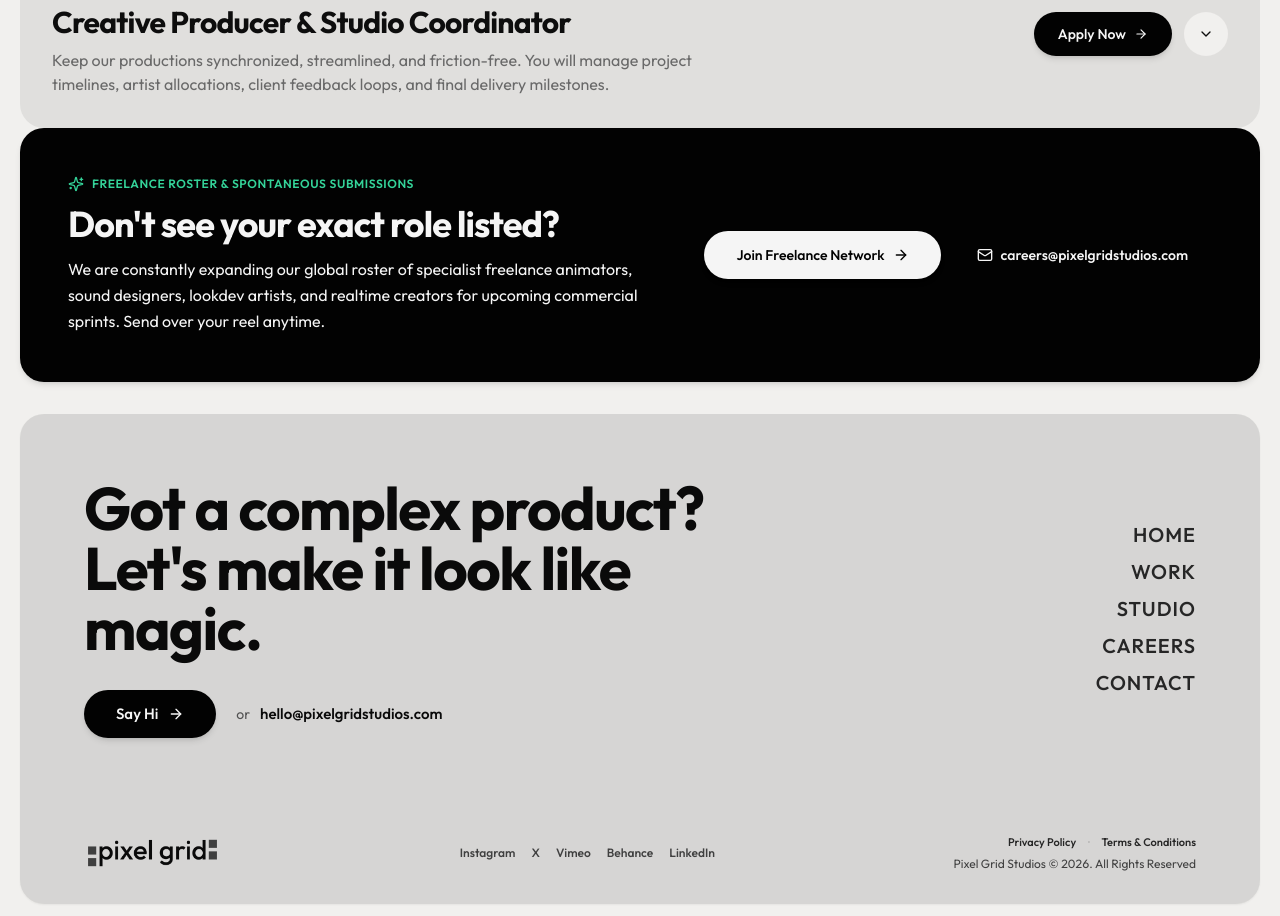
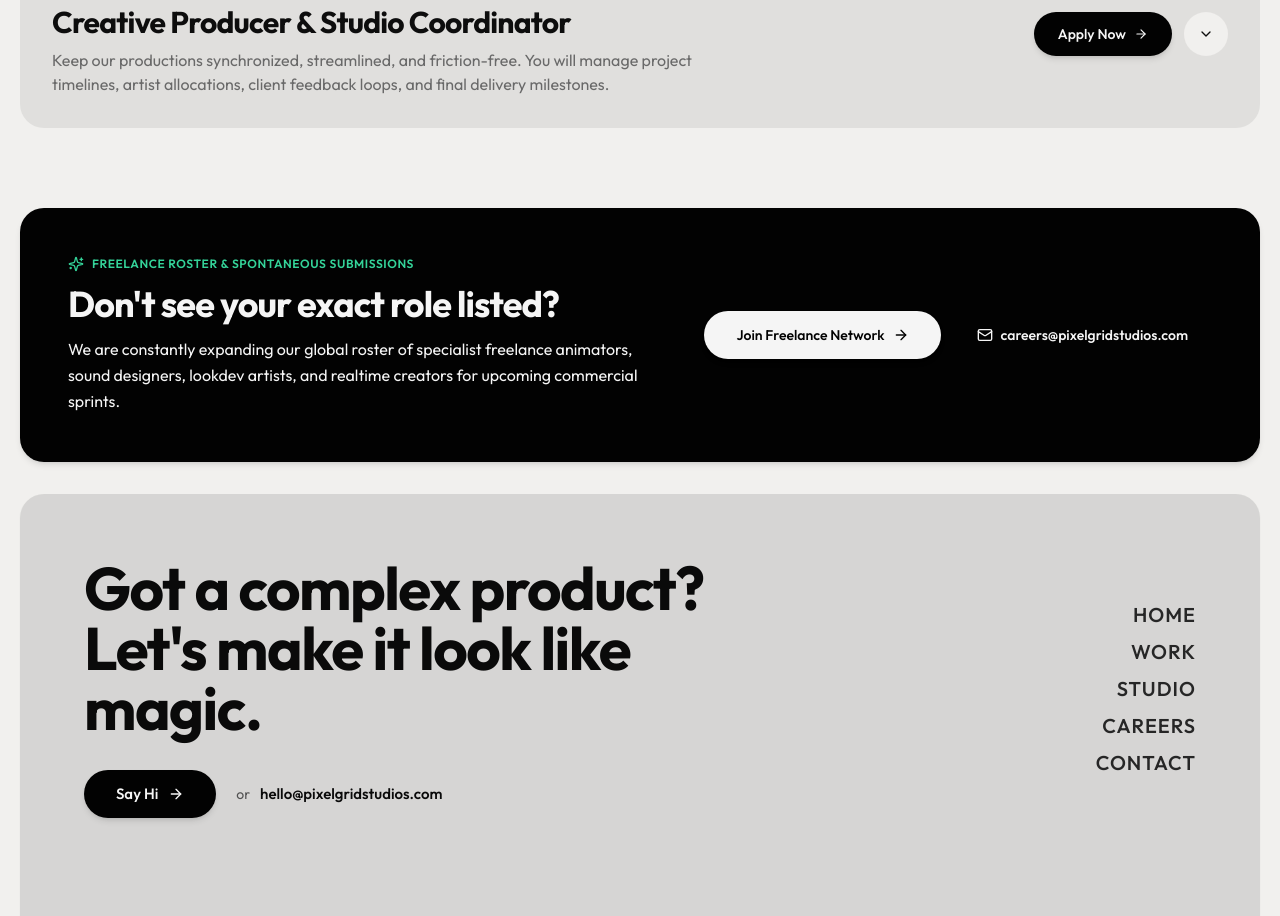
Before and after one commit to pixelgridstudios/PGS-Website-v1, a React (Vite) app: page /careers in a window 1280 px wide. Shown: the part 820-1736 px from the top of the page. Built offline with nearby package versions, Linux system fonts and the light colour scheme.

Commit message:
Fix missing top margin on Freelance section and trim redundant text

```diff
--- a/src/pages/Careers.tsx
+++ b/src/pages/Careers.tsx
@@ -222,7 +222,7 @@ export const Careers: React.FC = () => {
 
 
         {/* 3. Spontaneous / Freelance General Roster Card */}
-        <section data-reveal className="rounded-2xl sm:rounded-3xl bg-brand-panel text-brand-panel-foreground p-8 sm:p-12 shadow-md border-0">
+        <section data-reveal className="rounded-2xl sm:rounded-3xl bg-brand-panel text-brand-panel-foreground p-8 sm:p-12 mt-12 sm:mt-16 lg:mt-20 shadow-md border-0">
           <div className="flex flex-col lg:flex-row lg:items-center justify-between gap-8">
             <div className="max-w-2xl space-y-3">
               <div className="flex items-center gap-2 font-mono text-xs uppercase tracking-wider text-emerald-400 font-semibold">
@@ -233,7 +233,7 @@ export const Careers: React.FC = () => {
                 Don't see your exact role listed?
               </h2>
               <p className="text-base text-brand-panel-foreground/80 leading-relaxed">
-                We are constantly expanding our global roster of specialist freelance animators, sound designers, lookdev artists, and realtime creators for upcoming commercial sprints. Send over your reel anytime.
+                We are constantly expanding our global roster of specialist freelance animators, sound designers, lookdev artists, and realtime creators for upcoming commercial sprints.
               </p>
             </div>
 
```
